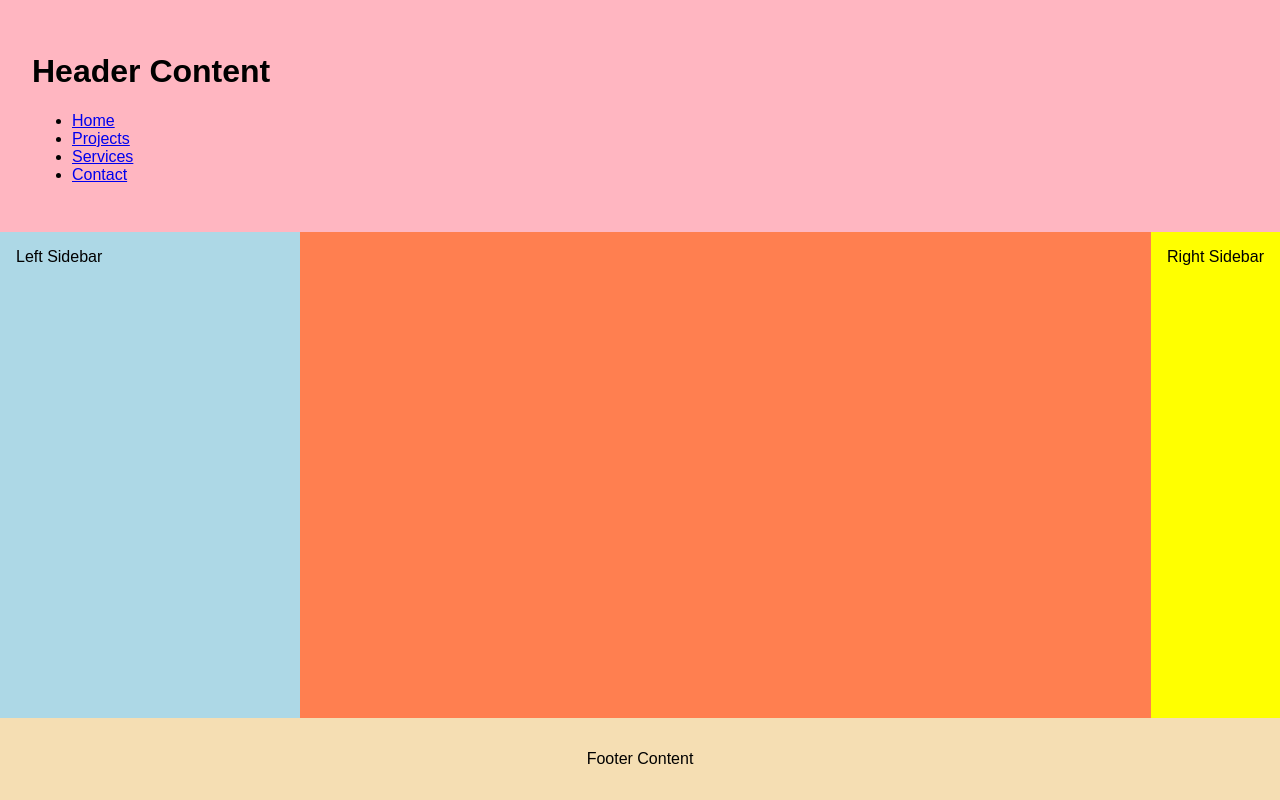
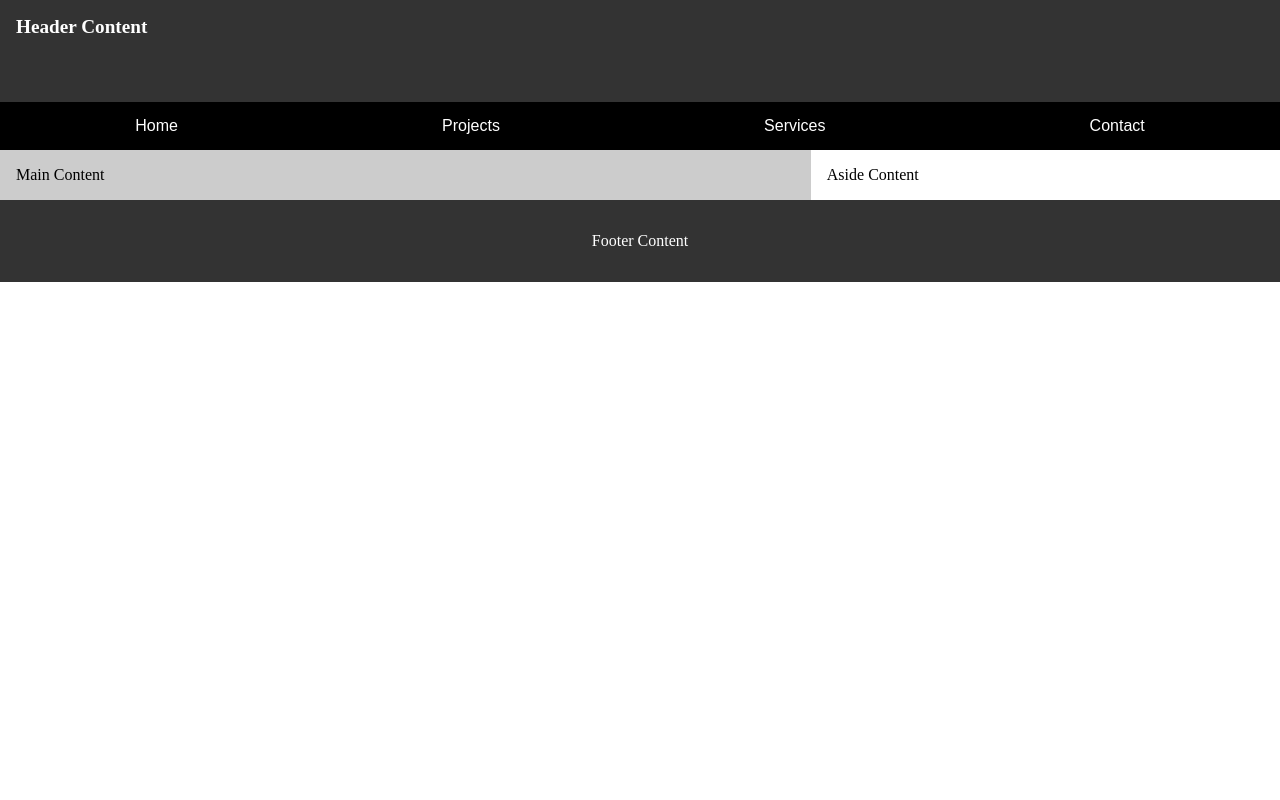
Before and after one commit to erwindank/wdd131, a plain HTML site: page week01/basic-layout.html in a window 1280 px wide. Drawn offline with Linux system fonts and the light colour scheme.

Commit message:
Updates to Week 1 Activities

```diff
--- a/week01/basic-layout.html
+++ b/week01/basic-layout.html
@@ -20,9 +20,9 @@
             </ul>
         </nav>
     </header>
-    <div class="left-sidebar">Left Sidebar</div>
+    <div class="left-sidebar">Main Content</div>
     <main></main>
-    <div class="right-sidebar">Right Sidebar</div>
+    <div class="right-sidebar">Aside Content</div>
     <footer>Footer Content</footer>
 </body>
 
--- a/week01/styles/layout.css
+++ b/week01/styles/layout.css
@@ -1,46 +1,104 @@
+* {
+  margin: 0;
+  padding: 0;
+}
+
 body {
     display: grid;
-    height: 100vh;
-    margin: 0;
     grid-template-areas: auto 1fr auto / auto 1fr auto;
-    font-family: Arial, sans-serif;
 }
 
 header {
-  background: ;
-  padding: 2rem;
   grid-column: 1 / 4;
 }
 
-body {
-  display: grid;
-  height: 100vh;
-  grid-template: auto 1fr auto / 300px 1fr auto;
+h1 {
+  color: #ffffff;
+  background-color: #333333;
+  padding: 1rem;
+  padding-bottom: 4rem;
+  text-align: left;
+  font-size: larger;
+  font-family: 'Times New Roman', Times, serif;
 }
 
-header {
-  background: lightpink;
-  padding: 2rem;
-  grid-column: 1 / 4;
+nav {
+  background: #000000;
+}
+
+.navigation {
+  list-style: none;
+  display: flex;
+  flex-wrap: wrap;
+  align-items: center;
+  padding: 0.2rem;
+  font-family: Arial, Helvetica, sans-serif;
+}
+
+.navigation li {
+  flex: 1 1 auto;
+  /* What is the difference between auto and 100% flex-basis? - turn on link borders to view */
+}
+
+.navigation a {
+  display: block;
+  color: #ffffff;
+  padding: 0.75rem;
+  text-decoration: none;
+  text-align: center;
+}
+
+.navigation a:hover {
+  font-weight: 700;
+  text-decoration: underline;
+  text-decoration-color: yellow;
 }
 
 .left-sidebar {
-  background: lightblue;
+  background: #cccccc;
   grid-column: 1 / 2;
 }
 
 main {
-  background: coral;
+  background: #cccccc;
   grid-column: 2 / 3;
 }
 
 .right-sidebar {
-  background: yellow;
+  background: #ffffff;
   grid-column: 3 / 4;
 }
 
 footer {
-  background: wheat;
+  background: #333333;
+  padding: 2rem;
+  text-align: center;
+  grid-column: 1 / 4;
+  color: #fff;
+}
+
+.left-sidebar,
+.right-sidebar {
+    padding: 1rem;
+}
+
+.left-sidebar {
+  background: #cccccc;
+  grid-column: 1 / 2;
+}
+
+main {
+  background: #cccccc;
+  grid-column: 2 / 3;
+}
+
+.right-sidebar {
+  background: #ffffff;
+  grid-column: 3 / 4;
+}
+
+footer {
+  background: #333333;
   padding: 2rem;
   text-align: center;
   grid-column: 1 / 4;
@@ -50,30 +108,3 @@ footer {
 .right-sidebar {
     padding: 1rem;
 }
-
-.left-sidebar {
-  background: lightblue;
-  grid-column: 1 / 2;
-}
-
-main {
-  background: coral;
-  grid-column: 2 / 3;
-}
-
-.right-sidebar {
-  background: yellow;
-  grid-column: 3 / 4;
-}
-
-footer {
-  background: wheat;
-  padding: 2rem;
-  text-align: center;
-  grid-column: 1 / 4;
-}
-
-.left-sidebar,
-.right-sidebar {
-    padding: 1rem;
-}
```
